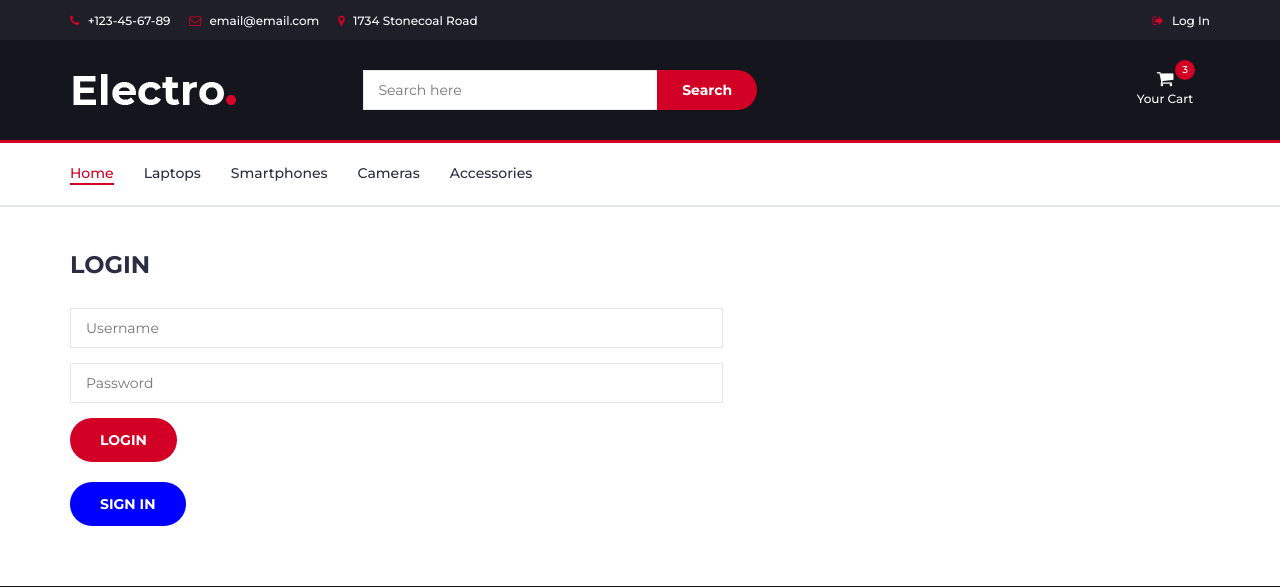
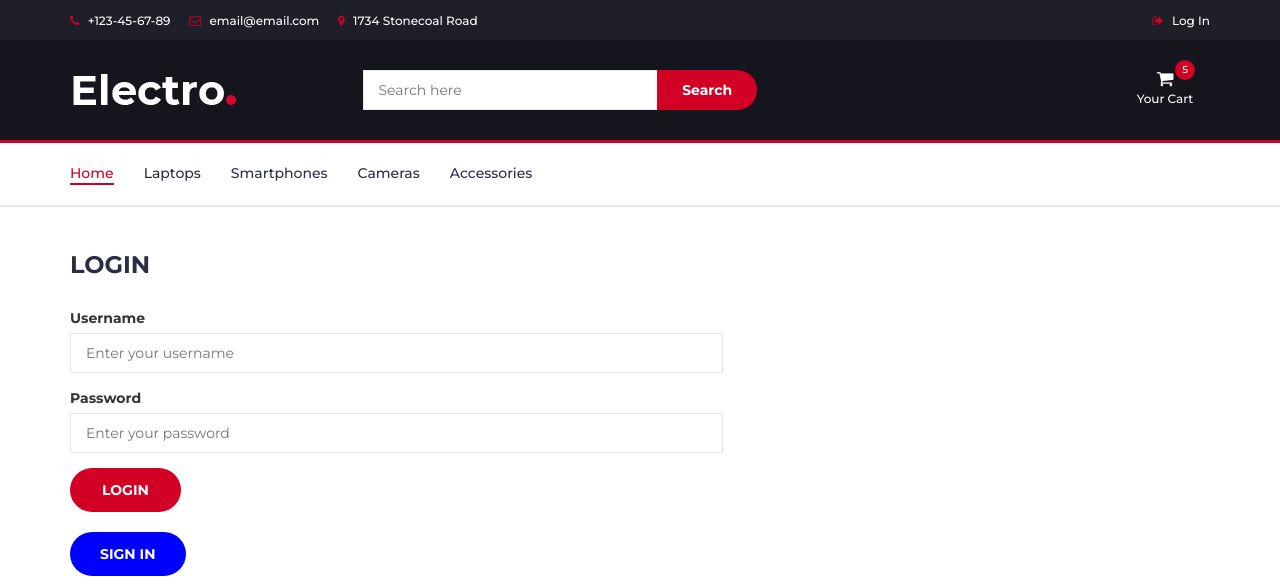
Before and after one commit to error-00/electro-store, a Django app: page /users/login/ in a window 1280 px wide. Shown: the top 587 px of the page. Run offline with Django 5.2, Linux system fonts and the light colour scheme; data comes from the database, SQL or seed files in the repository; both versions use the stored data as it was after the commit; some libraries are stand-ins or nearby versions.

Commit message:
added carts for anauthorized users, added opportunity removing goods from carts

```diff
--- a/electrostore/carts/templates/carts/includes/included_cart.html
+++ b/electrostore/carts/templates/carts/includes/included_cart.html
@@ -5,17 +5,17 @@
   {% for cart in carts %}
     <div class="product-widget">
       <div class="product-img">
-        <img src="{{cart.product.images.first.image.url}}" alt="{{cart.product.name}}" />
+        <img src="{{ cart.product.images.first.image.url }}" alt="{{ cart.product.name }}" />
       </div>
       <div class="product-body">
-        <h3 class="product-name"><a href="{% url "goods:product" cart.product.slug %}">{{cart.product.name}}</a></h3>
-        <h4 class="product-price"><span class="qty">{{cart.quantity}}x</span>${{cart.products_price|add_spaces}}</h4>
+        <h3 class="product-name"><a href="{% url 'goods:product' cart.product.slug %}">{{ cart.product.name }}</a></h3>
+        <h4 class="product-price"><span class="qty">{{ cart.quantity }}x</span>${{ cart.products_price|add_spaces }}</h4>
       </div>
-      <button class="delete"><i class="fa fa-close"></i></button>
+      <a class="delete" href="{% url 'cart:cart_remove' cart.id %}"><i class="fa fa-close"></i></a>
     </div>
   {% endfor %}
 </div>
 <div class="cart-summary">
-  <small>{{carts.total_quantity}} Item(s) selected</small>
-  <h5>SUBTOTAL: ${{carts.total_price|add_spaces}}</h5>
+  <small>{{ carts.total_quantity }} Item(s) selected</small>
+  <h5>SUBTOTAL: ${{ carts.total_price|add_spaces }}</h5>
 </div>
--- a/electrostore/carts/urls.py
+++ b/electrostore/carts/urls.py
@@ -6,5 +6,5 @@ app_name = "cart"
 urlpatterns = [
     path("cart_add/<slug:product_slug>", views.cart_add, name="cart_add"),
     path("cart_change/", views.cart_change, name="cart_change"),
-    path("cart_remove/", views.cart_remove, name="cart_remove"),
+    path("cart_remove/<int:cart_id>", views.cart_remove, name="cart_remove"),
 ]
--- a/electrostore/templates/base.html
+++ b/electrostore/templates/base.html
@@ -101,7 +101,7 @@
                   <a class="dropdown-toggle" data-toggle="dropdown" aria-expanded="true">
                     <i class="fa fa-shopping-cart"></i>
                     <span>Your Cart</span>
-                    <div class="qty">3</div>
+                    <div class="qty">{{carts.total_quantity}}</div>
                   </a>
                   <div class="cart-dropdown">
                     {% include 'carts/includes/included_cart.html' %}
--- a/electrostore/users/templates/users/login.html
+++ b/electrostore/users/templates/users/login.html
@@ -17,15 +17,17 @@
             <form action="{% url 'users:login' %}" method="POST">
               {% csrf_token %}
               {% if form.non_field_errors %}
-                <p>{{ form.non_field_errors }}</p>
+              <div class="alert alert-primary" role="alert">{{ form.non_field_errors }}</div>
               {% endif %}
               <div class="form-group">
-                <input class="input" type="text" name="username" id="id_username" placeholder="Username" value="{% if form.username.value %}{{ form.username.value }}{% endif %}" required />
+                <label for="id_username">Username</label>
+                <input class="input" type="text" name="username" id="id_username" placeholder="Enter your username" value="{% if form.username.value %}{{ form.username.value }}{% endif %}" required />
               </div>
               <div class="form-group">
-                <input class="input" type="password" name="password" id="id_password" placeholder="Password" required />
+                <label for="id_password">Password</label>
+                <input class="input" type="password" name="password" id="id_password" placeholder="Enter your password" required />
               </div>
-              <button type="submit" class="primary-btn order-submit">LOGIN</button>
+              <button type="submit" class="primary-btn order-submit"> LOGIN </button>
             </form>
             <br />
             <a class="primary-btn order-submit" style="background-color: blue;" href="{% url 'users:registration' %}">Sign In</a>
--- a/electrostore/users/templates/users/registration.html
+++ b/electrostore/users/templates/users/registration.html
@@ -17,7 +17,7 @@
             <form action="{% url 'users:registration' %}" method="POST">
               {% csrf_token %}
               {% if form.non_field_errors %}
-                <p>{{ form.non_field_errors }}</p>
+                <div class="alert alert-primary" role="alert">{{ form.non_field_errors }}</div>
               {% endif %}
               <div class="form-group">
                 <input class="input" type="text" name="first_name" id="id_first_name" placeholder="First Name" required />
@@ -58,7 +58,7 @@
               <button type="submit" class="primary-btn order-submit">SIGN IN</button>
             </form>
             <br />
-            <a class="primary-btn order-submit" style="background-color: blue;" href="{% url 'users:registration' %}">Log in</a>
+            <a class="primary-btn order-submit" style="background-color: blue;" href="{% url 'users:login' %}">Log in</a>
           </div>
           <!-- /Login Details -->
         </div>
--- a/electrostore/users/views.py
+++ b/electrostore/users/views.py
@@ -4,6 +4,7 @@ from main.models import Category
 from .forms import UserLoginForm, UserRegistrationForm, ProfileForm
 from django.contrib import auth
 from django.contrib.auth.decorators import login_required
+from carts.models import Cart
 
 
 def login(request):
@@ -15,11 +16,18 @@ def login(request):
             username = request.POST["username"]
             password = request.POST["password"]
             user = auth.authenticate(username=username, password=password)
+
+            session_key = request.session.session_key
             if user:
                 auth.login(request, user)
+
+                if session_key:
+                    Cart.objects.filter(session_key=session_key).update(user=user)
                 return HttpResponseRedirect(reverse("main:index"))
+    else:
+        form = UserLoginForm()
 
-    context = {"title": "Login", "categories": categories}
+    context = {"title": "Login", "categories": categories, "form": form}
     return render(request, "users/login.html", context)
 
 
@@ -36,7 +44,7 @@ def registration(request):
     else:
         form = UserRegistrationForm()
 
-    context = {"title": "Sign In", "categories": categories}
+    context = {"title": "Sign In", "categories": categories, "form": form}
     return render(request, "users/registration.html", context)
 
 
```
Also changed, not shown: electrostore/carts/views.py (+8 -1 lines), electrostore/db.sqlite3.
